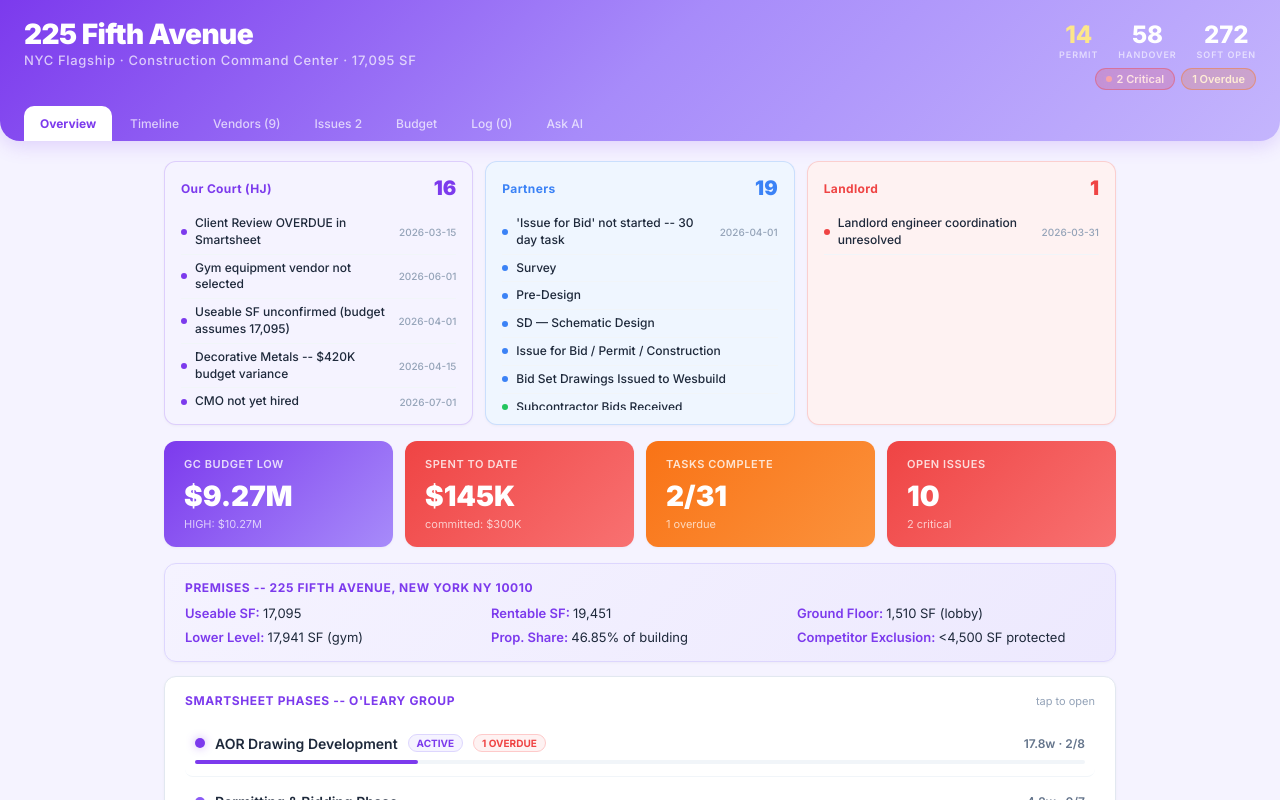
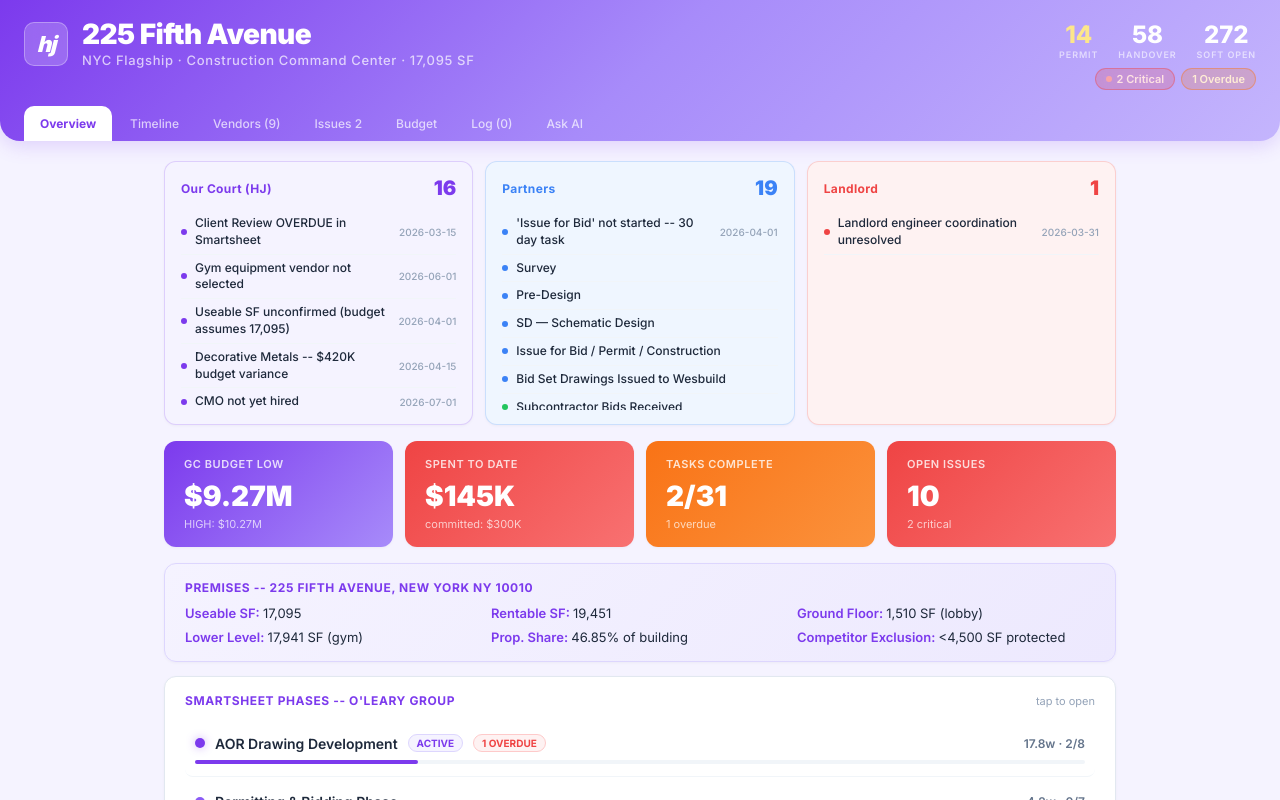
Before and after one commit to ogorod-com/hj-command-center, a React (Vite) app: page / in a window 1280 px wide. Shown: the top 800 px of the page. Built offline with nearby package versions, Linux system fonts and the light colour scheme.

Commit message:
Add HJ logo mark to header and branded favicon

```diff
--- a/src/App.jsx
+++ b/src/App.jsx
@@ -292,9 +292,14 @@ export default function App(){
       {/* ═══ HEADER ═══ */}
       <div style={{background:"linear-gradient(135deg, #7C3AED 0%, #A78BFA 50%, #C4B5FD 100%)",padding:"20px 24px 0",borderRadius:"0 0 20px 20px",boxShadow:"0 4px 20px rgba(124,58,237,0.2)"}}>
         <div className="hr" style={{display:"flex",justifyContent:"space-between",alignItems:"flex-start",marginBottom:16}}>
-          <div>
-            <div className="hdr-title" style={{fontSize:28,fontWeight:900,color:"#fff",lineHeight:1,letterSpacing:"-0.02em"}}>225 Fifth Avenue</div>
-            <div style={{fontSize:13,fontWeight:500,color:"rgba(255,255,255,0.7)",marginTop:4,letterSpacing:"0.05em"}}>NYC Flagship &middot; Construction Command Center &middot; 17,095 SF</div>
+          <div style={{display:"flex",alignItems:"center",gap:14}}>
+            <div style={{width:44,height:44,borderRadius:10,background:"rgba(255,255,255,0.2)",backdropFilter:"blur(8px)",display:"flex",alignItems:"center",justifyContent:"center",flexShrink:0,border:"1px solid rgba(255,255,255,0.3)"}}>
+              <span style={{fontSize:22,fontWeight:900,fontStyle:"italic",color:"#fff",letterSpacing:"-0.05em",lineHeight:1}}>hj</span>
+            </div>
+            <div>
+              <div className="hdr-title" style={{fontSize:28,fontWeight:900,color:"#fff",lineHeight:1,letterSpacing:"-0.02em"}}>225 Fifth Avenue</div>
+              <div style={{fontSize:13,fontWeight:500,color:"rgba(255,255,255,0.7)",marginTop:4,letterSpacing:"0.05em"}}>NYC Flagship &middot; Construction Command Center &middot; 17,095 SF</div>
+            </div>
           </div>
           <div>
             <div className="cr" style={{display:"flex",gap:20,justifyContent:"flex-end",marginBottom:8}}>
```
Also changed, not shown: index.html (+1 -1 lines), .claude/settings.local.json, public/hj-logo.svg (added), 1 other file (tests, documents, lock files or other folders).
